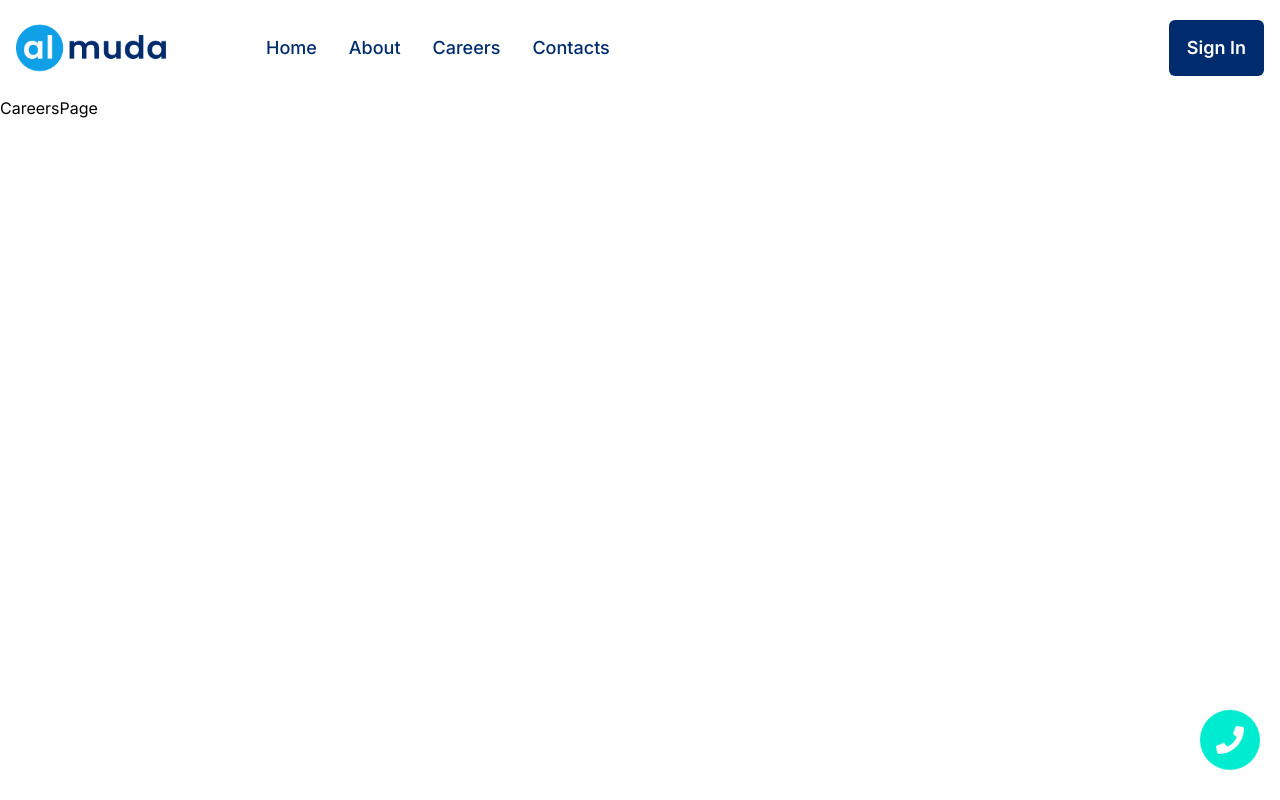
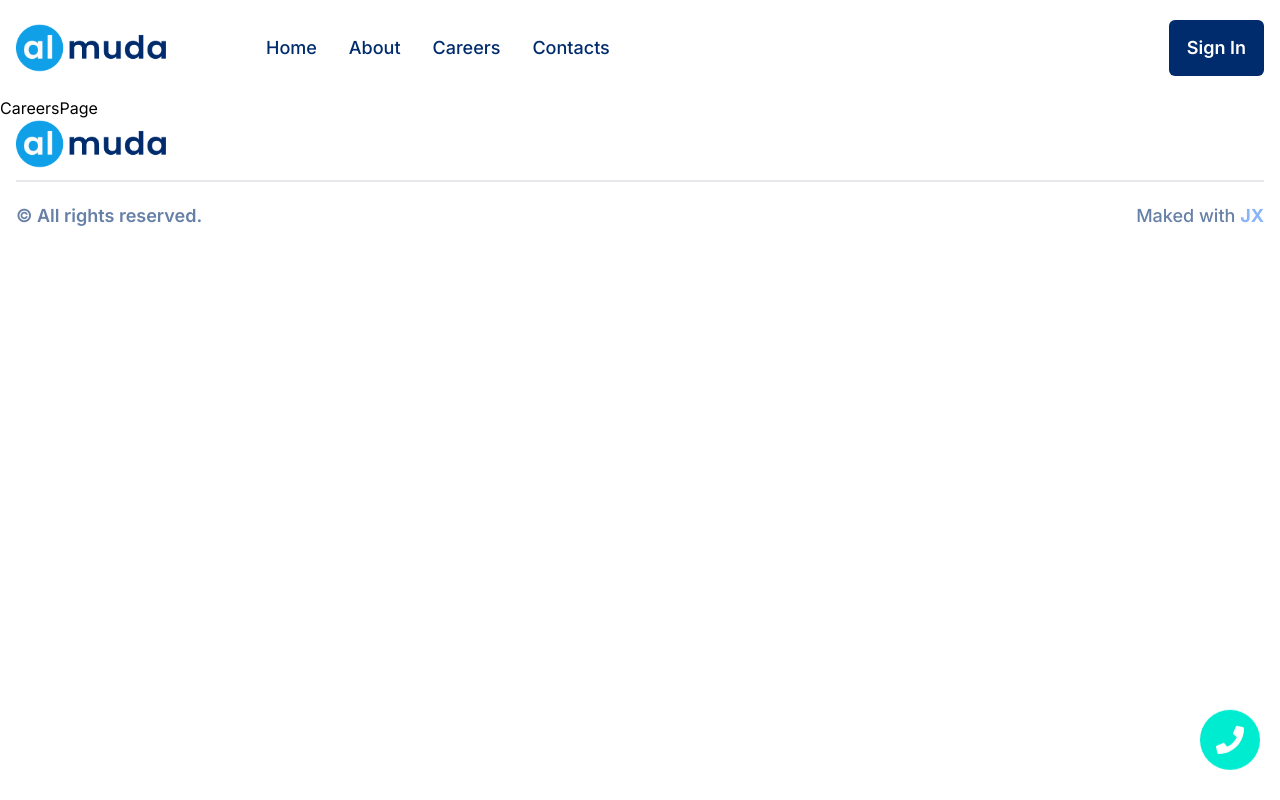
Before and after one commit to xasanof17/almuda, a Next.js app: page /careers in a window 1280 px wide. Built offline with nearby package versions, Linux system fonts and the light colour scheme.

Commit message:
footer started

```diff
--- a/app/layout.tsx
+++ b/app/layout.tsx
@@ -1,7 +1,7 @@
 import "./globals.css";
 import type { Metadata } from "next";
 import { Inter } from "next/font/google";
-import { Navbar } from "@/layouts";
+import { Footer, Navbar } from "@/layouts";
 import { Phone } from "@/components";
 import { keywords } from "@/meta";
 
@@ -34,7 +34,7 @@ export default function RootLayout({
         <Navbar />
         {children}
         <Phone />
-        {/* <Footer /> */}
+        <Footer />
       </body>
     </html>
   );
--- a/layouts/Footer.tsx
+++ b/layouts/Footer.tsx
@@ -1,7 +1,31 @@
+import { Logo } from "@/assets";
+import Image from "next/image";
+import Link from "next/link";
+
 const Footer = () => {
+  const currentYear = new Date().getFullYear();
+
   return (
-    <footer className="font-montserrat container text-xl font-normal text-black">
-      Footer component will be here...
+    <footer className="container">
+      <div className="grid grid-cols-4 gap-5">
+        <div className="flex flex-col items-start">
+          <Link href="/" title="Al-Muda Logo">
+            <div className="relative h-12 w-[150px]">
+              <Image src={Logo} alt="Al-Muda logo" fill />
+            </div>
+          </Link>
+        </div>
+      </div>
+      <div className="mt-3 flex w-full items-center justify-between border-t-2 py-5">
+        <p className="muted text-lg font-semibold">© All rights reserved.</p>
+        <Link
+          href="https://portfoliowebapp.vercel.app"
+          className="muted text-lg font-medium"
+          target="_blank"
+        >
+          Maked with <span className="font-bold text-blue-500">JX</span>
+        </Link>
+      </div>
     </footer>
   );
 };
--- a/meta/index.ts
+++ b/meta/index.ts
@@ -21,6 +21,9 @@ const keywords = [
   "nextjs applications",
   "accounting designs",
   "accounting websites designs",
+  "accounting website with nextjs",
+  "web developer",
+  "nextjs developer",
 ];
 
 export { keywords };
```
